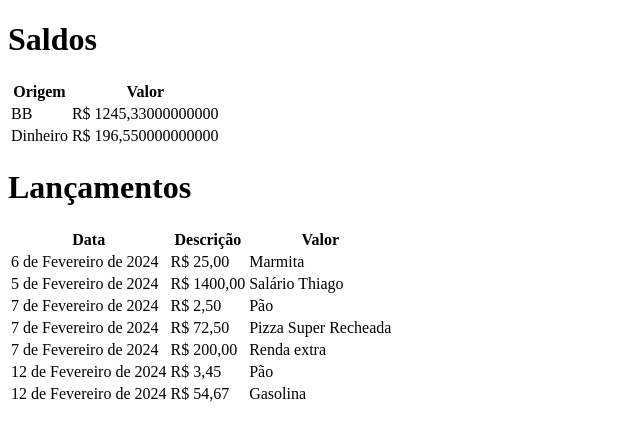
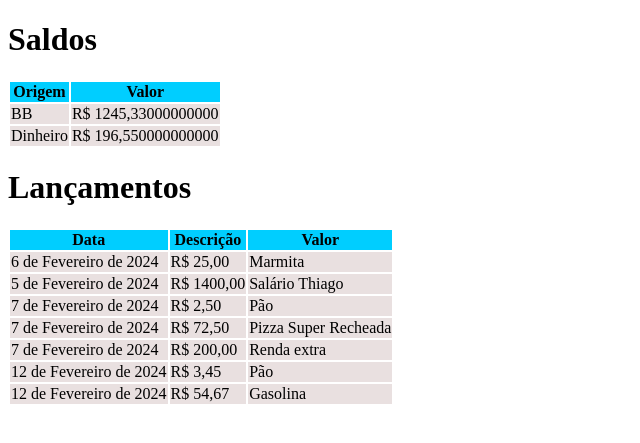
Before and after one commit to thiagorocco/projetos-django, a Django app: page / in a window 1280 px wide. Shown: the top 443 px of the page, without its empty margins (0-640 px from the left). Run offline with Django 5.2, Linux system fonts and the light colour scheme; data comes from the database, SQL or seed files in the repository; both versions use the stored data as it was after the commit.

Commit message:
Formatação de template

```diff
--- a/controle-financeiro/financeiro/templates/financeiro/index.html
+++ b/controle-financeiro/financeiro/templates/financeiro/index.html
@@ -4,6 +4,14 @@
     <meta charset="UTF-8">
     <meta name="viewport" content="width=device-width, initial-scale=1.0">
     <title>Index</title>
+    <style>
+        thead tr{
+            background-color: rgb(0,206,255)
+        }
+        tr{
+            background-color: rgb(233,224,224)
+        }
+    </style>
 </head>
 <body>
     <h1>Saldos</h1>
```
Also changed, not shown: controle-financeiro/db.sqlite3.
